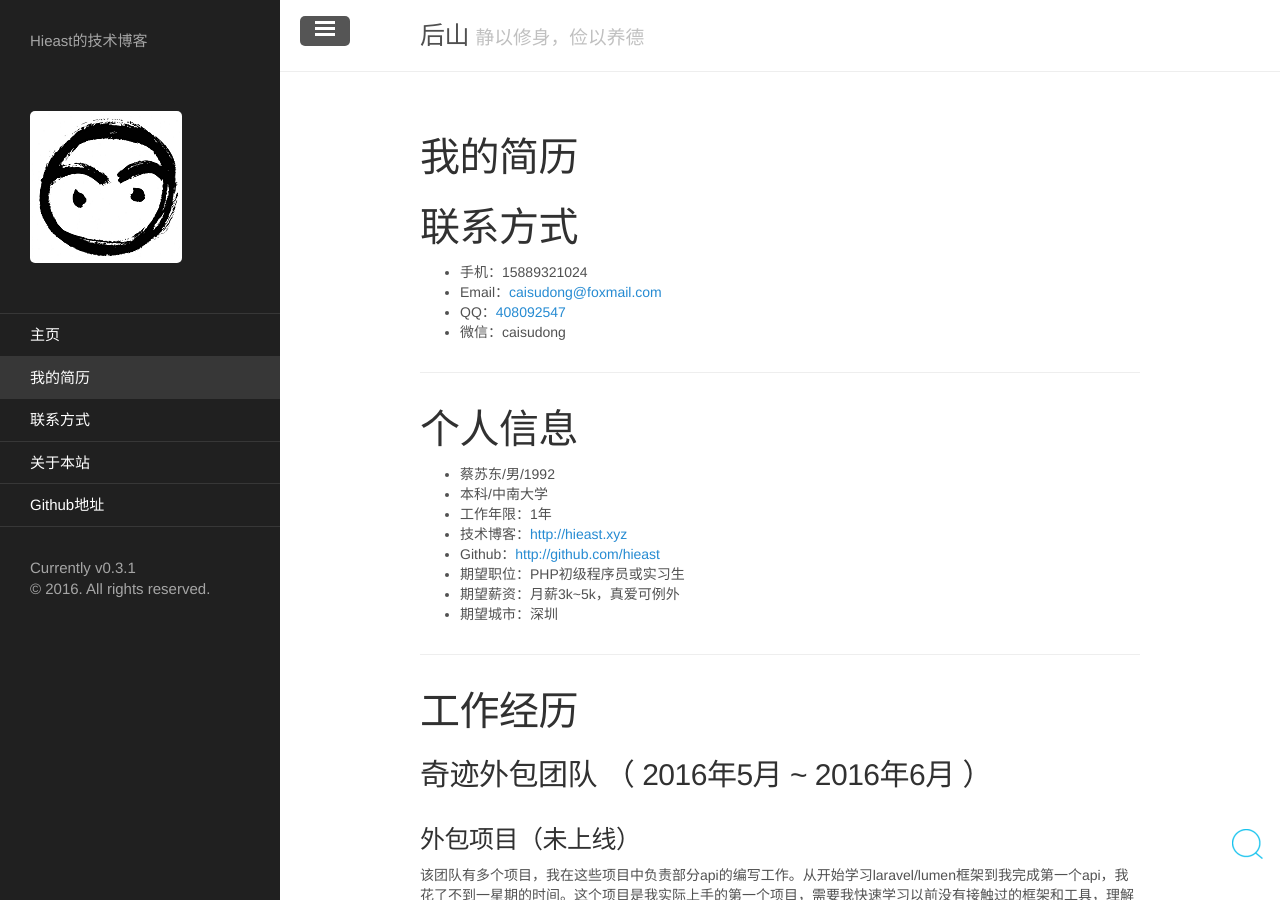
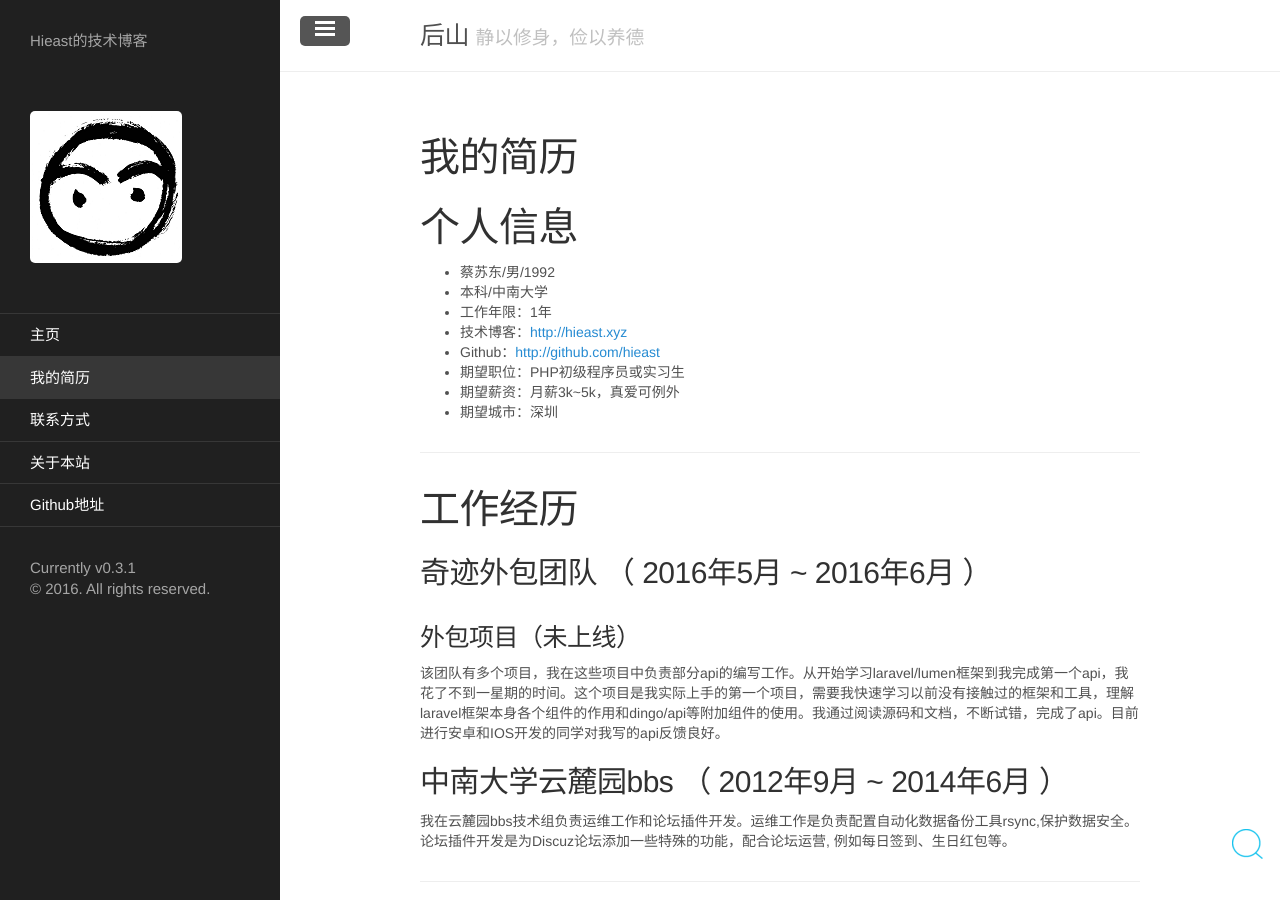
Before and after one commit to hieast/hieast.github.io, a Jekyll site: the page built from 2_resume.md, in a window 1280 px wide and 900 px high. Built offline with Jekyll 4.4.1, drawn with Linux system fonts in a browser that asks for light colours; some web fonts are replaced; comment, search, counter and statistics services are not loaded.

Commit message:
添加简历

```diff
--- a/2_resume.md
+++ b/2_resume.md
@@ -1,15 +1,6 @@
 ---
 layout: page
 title: 我的简历
----
-
-# 联系方式
-
-- 手机：15889321024
-- Email：[caisudong@foxmail.com](mailto:caisudong@foxmail.com)
-- QQ：[408092547](http://wpa.qq.com/msgrd?v=3&uin=408092547&site=qq&menu=yes)
-- 微信：caisudong
-
 ---
 
 # 个人信息
```
